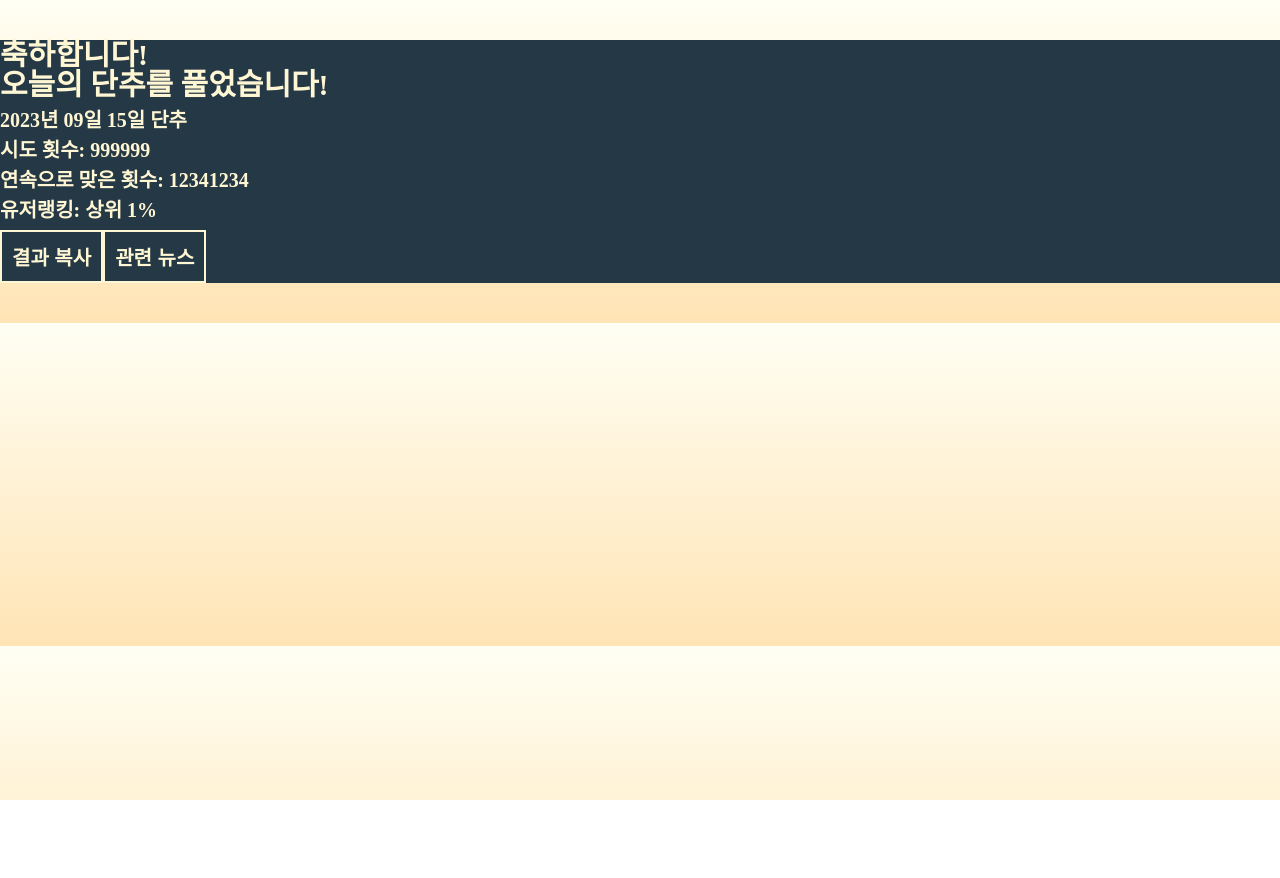
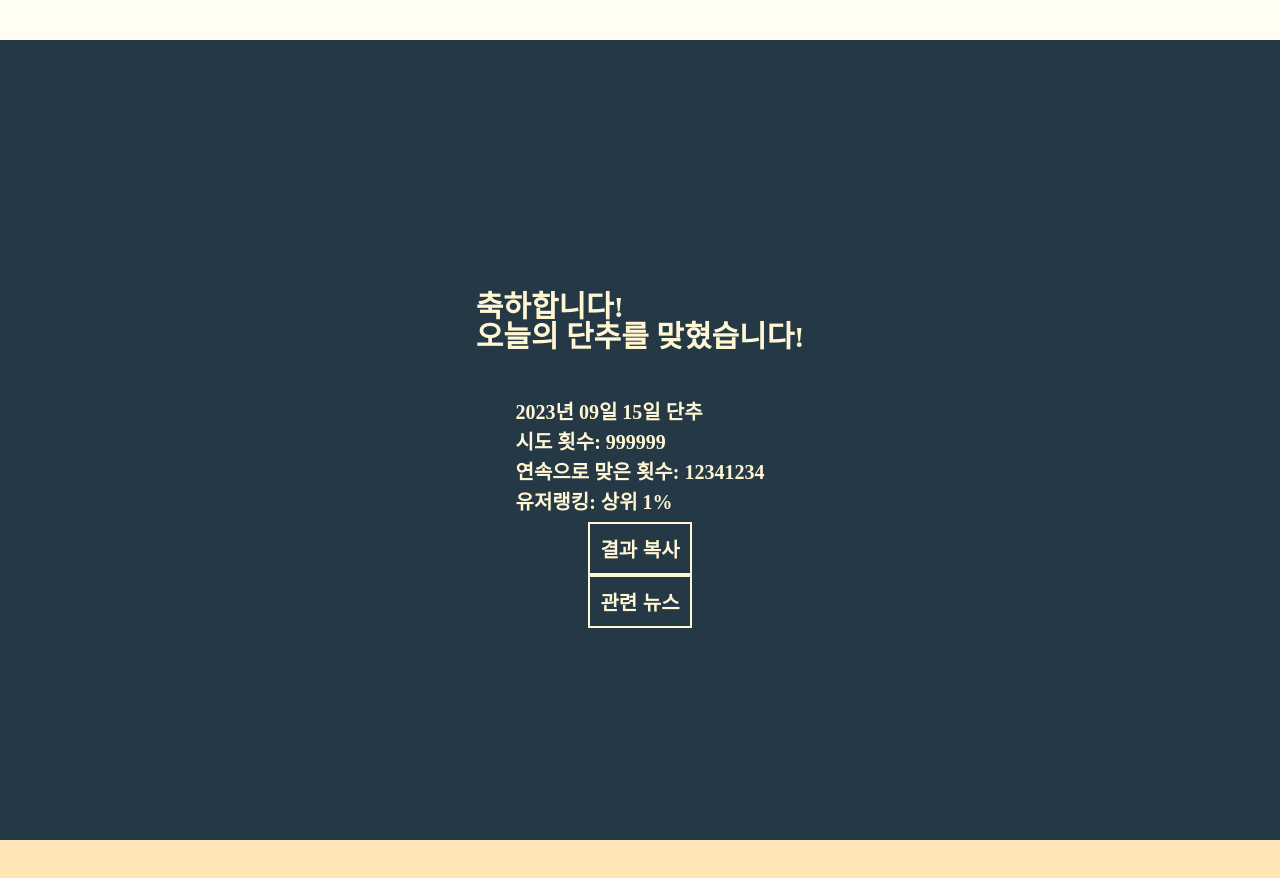
Before and after one commit to team-hca/danchu, a React (Create React App) app in the folder frontend/frontapp/: page /congrat in a window 1280 px wide. Before the commit the page ends 800 px from the top, so only its background shows below. Built offline with nearby package versions, Linux system fonts and the light colour scheme.

Commit message:
💄 style: 모달 내용 화면의 중앙으로 설정

```diff
--- a/frontend/frontapp/src/components/CongratModal.jsx
+++ b/frontend/frontapp/src/components/CongratModal.jsx
@@ -4,6 +4,11 @@ import styled from "styled-components";
 const ModalContainer = styled.div`
   background-color: #253846;
   margin: 40px 0px 40px 0px;
+  display: flex;
+  flex-direction: column;
+  justify-content: center;
+  align-items: center;
+  height: 100vh; // 화면 전체 높이
 `
 
 const SuccessContent = styled.div`
@@ -90,7 +95,7 @@ export default function CongratModal() {
     <ModalContainer>
       <CongratTitle>
         축하합니다! <br />
-        오늘의 단추를 풀었습니다!
+        오늘의 단추를 맞혔습니다!
       </CongratTitle>
       <SuccessContent>
         <DanchuDate>{danchuDate}</DanchuDate>
```
